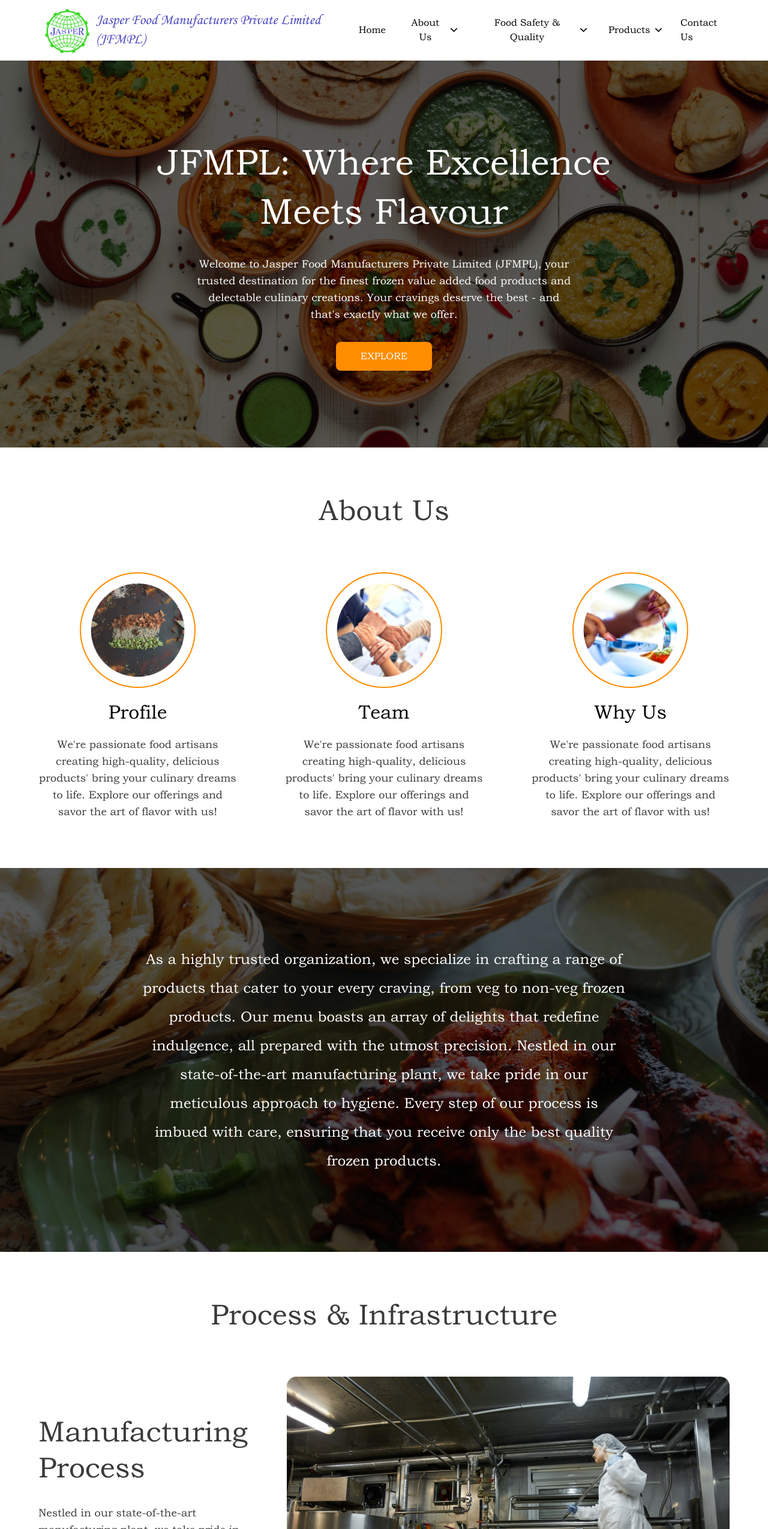
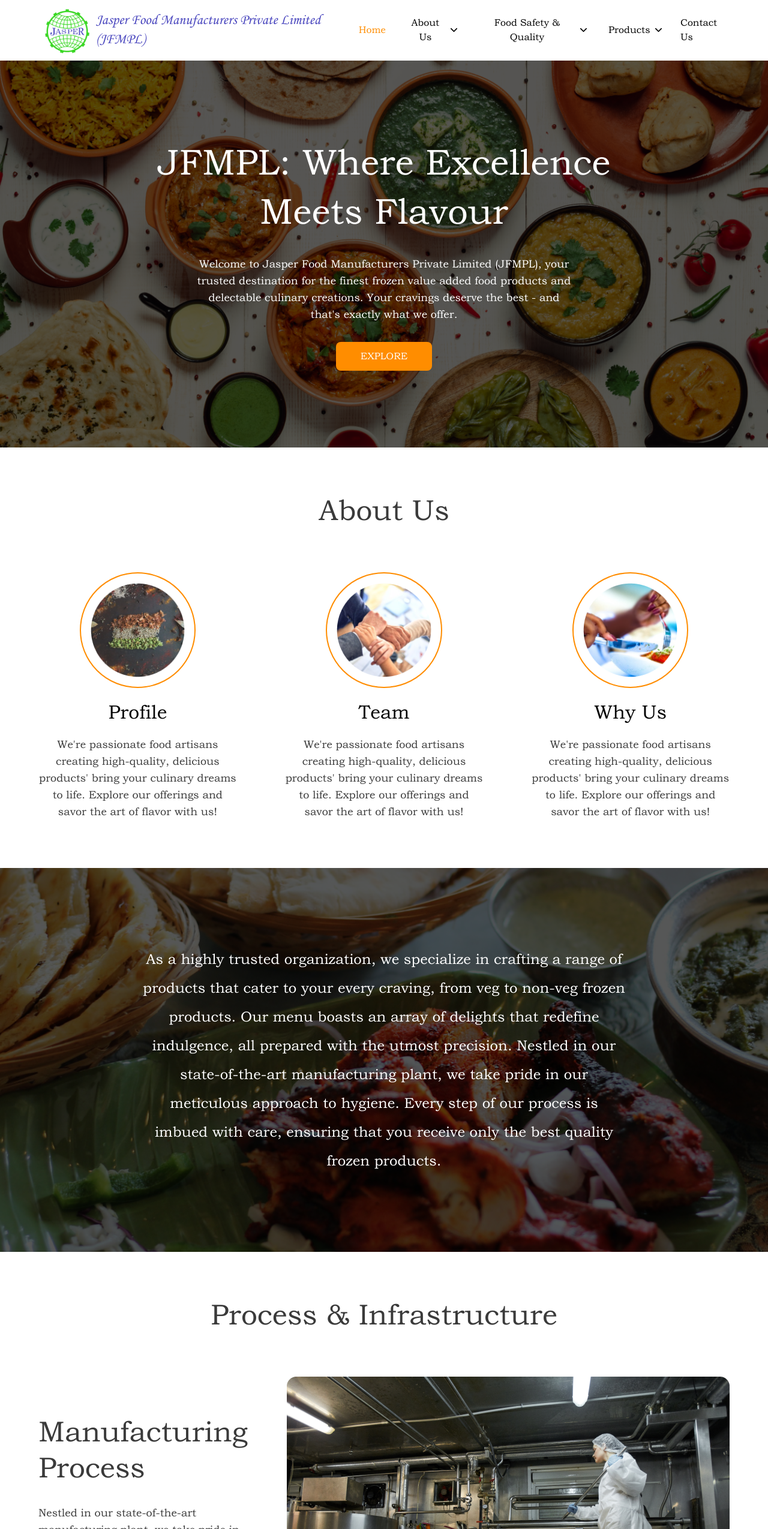
Before and after one commit to Sayan-97/jasperfood-nextjs, a Next.js app: page / in a window 1280 px wide. Shown: the top 2549 px of the page at 60% size. Built offline with nearby package versions, Linux system fonts and the light colour scheme.

Commit message:
optimized images

```diff
--- /dev/null
+++ b/app/contact-us/page.tsx
@@ -0,0 +1,6 @@
+
+export default function ContactUs() {
+  return (
+    <div>ContactUs</div>
+  )
+}
--- a/app/page.tsx
+++ b/app/page.tsx
@@ -6,14 +6,15 @@
   return (
     <>
       {/* Hero */}
-      <section
-        style={{
-          background: `url(${"/imgs/Hero-BG.png"})`,
-          backgroundSize: "cover",
-          backgroundRepeat: "no-repeat",
-        }}
-      >
-        <div className="py-16 lg:py-32 bg-black bg-opacity-[66%]">
+      <section className="relative">
+        <Image
+          src="/imgs/Hero-BG.png"
+          alt="img"
+          fill
+          priority={true}
+          className="absolute object-cover"
+        />
+        <div className="relative py-16 lg:py-32 bg-black bg-opacity-[66%]">
           <div className="container grid justify-items-center gap-8 text-center text-white">
             <h1 className="text-2xl lg:text-[3.75rem] leading-snug">
               JFMPL: Where Excellence
@@ -55,14 +56,15 @@
       </section>
 
       {/* Banner */}
-      <section
-        style={{
-          background: `url(${"/imgs/Banner-BG.png"})`,
-          backgroundSize: "cover",
-          backgroundRepeat: "no-repeat",
-        }}
-      >
-        <div className="py-16 lg:py-32 bg-black bg-opacity-[66%]">
+      <section className="relative">
+        <Image
+          src="/imgs/Banner-BG.png"
+          alt="img"
+          fill
+          priority={true}
+          className="absolute object-cover"
+        />
+        <div className="relative py-16 lg:py-32 bg-black bg-opacity-[66%]">
           <div className="container flex justify-center text-center text-white">
             <h5 className="w-full lg:w-[70%] text-base lg:text-2xl leading-loose lg:leading-loose">
               As a highly trusted organization, we specialize in crafting a
--- a/components/shared/header.tsx
+++ b/components/shared/header.tsx
@@ -7,6 +7,7 @@
 
 export default function Header() {
   const [dropdownOpen, setDropdownOpen] = useState(null);
+  const [activeMenu, setActiveMenu] = useState("Home");
   const handleDropdownOpen = useCallback(
     (index: any) => {
       setDropdownOpen(dropdownOpen === index ? null : index);
@@ -72,8 +73,12 @@
           item.dropdown ? (
             <div key={index} className="relative">
               <button
-                className="flex items-center gap-1"
-                onClick={() => handleDropdownOpen(index)}
+                className={`flex items-center gap-1 ${
+                  activeMenu === item.label && "text-primary"
+                }`}
+                onClick={() => {
+                  handleDropdownOpen(index), setActiveMenu(item.label);
+                }}
               >
                 {item.label}{" "}
                 <Image
@@ -89,10 +94,14 @@
               {dropdownOpen === index && (
                 <ul
                   ref={dropdownRef}
-                  className="absolute right-0 bg-white mt-4 border shadow flex flex-col gap-4 w-48 p-2 text-end"
+                  className="absolute right-0 bg-white mt-4 border shadow rounded-xl flex flex-col gap-4 w-48 p-4 text-end"
                 >
                   {item.dropdown.map((item, index) => (
-                    <Link key={index} href={item.link}>
+                    <Link
+                      key={index}
+                      href={item.link}
+                      onClick={() => handleDropdownOpen(null)}
+                    >
                       {item.label}
                     </Link>
                   ))}
@@ -100,7 +109,12 @@
               )}
             </div>
           ) : (
-            <Link key={index} href={item.link}>
+            <Link
+              key={index}
+              href={item.link}
+              onClick={() => setActiveMenu(item.label)}
+              className={`${activeMenu === item.label && "text-primary"}`}
+            >
               {item.label}
             </Link>
           )
```
